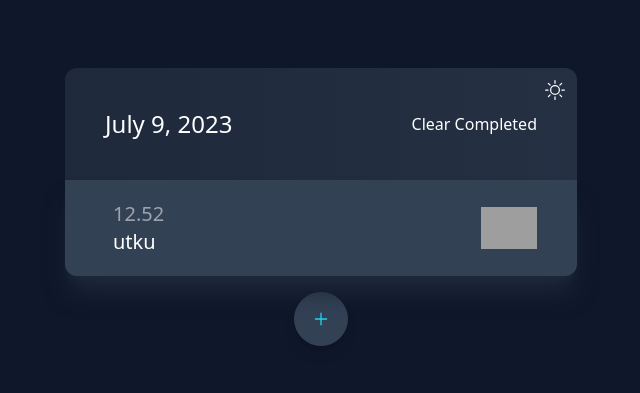
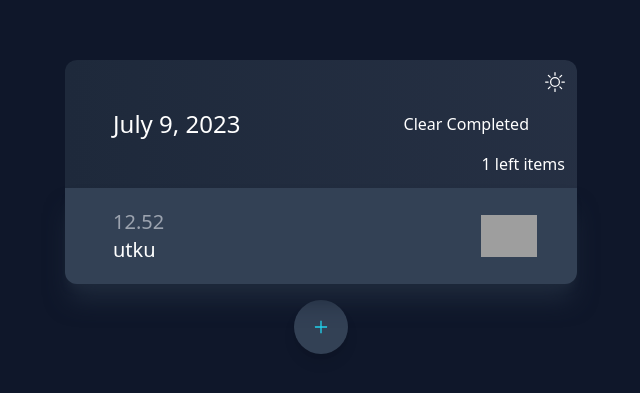
Before and after one commit to UTKUC3NGIZ/pinsoft-todo-app, a React (Create React App) app: page / in a window 1280 px wide. Shown: the part 193-586 px from the top of the page, without its empty margins (319-959 px from the left). Built offline with nearby package versions, Linux system fonts and the light colour scheme; grey boxes are pictures that could not be loaded.

Commit message:
items left number

```diff
--- a/src/App.js
+++ b/src/App.js
@@ -131,6 +131,10 @@ function App() {
     setaddButton(true);
   }
 
+  // items left
+
+  const items = tasks.filter((task) => task.completed === false);
+
   return (
     //darkmode
     <ThemeContext.Provider value={{ theme, toggleTheme }}>
@@ -150,7 +154,7 @@ function App() {
         >
           <div className=" min-w-[40%] w-3/4 md:w-auto">
             <div
-              className={`bg-gradient-to-r p-10 rounded-t-xl flex justify-between lg:flex-row flex-col items-start lg:items-center relative ${
+              className={`bg-gradient-to-r p-12 rounded-t-xl flex justify-between lg:flex-row flex-col items-start lg:items-center relative ${
                 theme
                   ? "from-slate-800 to-slate-600/40"
                   : "from-cyan-300 to-blue-400/75"
@@ -170,6 +174,9 @@ function App() {
               >
                 {theme ? <BsSun /> : <BsFillMoonFill />}
               </button>
+              <span className="absolute bottom-0 right-0 p-3 text-white">
+                {items.length} left items
+              </span>
             </div>
 
             {/* lists of the entered tasks */}
@@ -276,7 +283,9 @@ function App() {
             </div>
           </div>
         </div>
-        <div className={`absolute sm:w-auto w-full ${modal ? "block" : "hidden"} `}>
+        <div
+          className={`absolute sm:w-auto w-full ${modal ? "block" : "hidden"} `}
+        >
           <div
             className={`border-2 border-transparent shadow-lg lg:px-20 lg:py-10 px-10 py-5 relative rounded-2xl ${
               theme ? "bg-slate-800 " : "bg-white"
```
